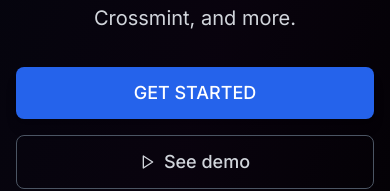
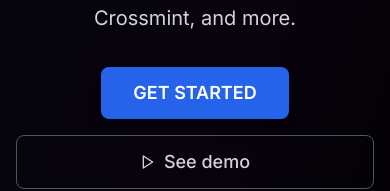
Before and after one commit to Sirius-ashwak/Ipverse, a React (Vite) app: page / in a window 390 px wide. Shown: the part 541-732 px from the top of the page. Built offline with nearby package versions, Linux system fonts and the light colour scheme; no server answers.

Commit message:
Fix Get Started Button Styling

```diff
--- a/src/index.css
+++ b/src/index.css
@@ -45,3 +45,16 @@
 .button-override:hover {
   background-color: #1d4ed8 !important;
 }
+
+/* Specific fix for Get Started buttons */
+button[style*="background-color: rgb(37, 99, 235)"],
+button[style*="background-color: #2563eb"] {
+  background-color: #2563eb !important;
+  color: white !important;
+  border: none !important;
+}
+
+button[style*="background-color: rgb(37, 99, 235)"]:hover,
+button[style*="background-color: #2563eb"]:hover {
+  background-color: #1d4ed8 !important;
+}
--- a/src/pages/HomePage.tsx
+++ b/src/pages/HomePage.tsx
@@ -216,16 +216,28 @@
             >
               {user ? (
                 <Link to="/dashboard" className="inline-block">
-                  <Button size="lg" className="px-8 w-full sm:w-auto">
+                  <button
+                    className="px-8 py-3 bg-blue-600 hover:bg-blue-700 text-white font-semibold rounded-lg border-0 shadow-lg transition-all duration-200 text-lg"
+                    style={{ backgroundColor: '#2563eb', color: 'white', border: 'none' }}
+                  >
                     Go to Dashboard
-                  </Button>
+                  </button>
                 </Link>
               ) : (
                 <>
                   <Link to="/login" className="inline-block">
-                    <Button size="lg" className="px-8 w-full sm:w-auto">
+                    <button
+                      className="px-8 py-3 bg-blue-600 hover:bg-blue-700 text-white font-semibold rounded-lg border-0 shadow-lg transition-all duration-200 text-lg"
+                      style={{ backgroundColor: '#2563eb', color: 'white', border: 'none' }}
+                      onMouseEnter={(e) => {
+                        e.currentTarget.style.backgroundColor = '#1d4ed8';
+                      }}
+                      onMouseLeave={(e) => {
+                        e.currentTarget.style.backgroundColor = '#2563eb';
+                      }}
+                    >
                       GET STARTED
-                    </Button>
+                    </button>
                   </Link>
                   <Button variant="outline" size="lg" className="px-8 w-full sm:w-auto">
                     <Play className="h-4 w-4 mr-2" />
@@ -589,10 +601,19 @@
           </p>
           {!user && (
             <Link to="/login" className="inline-block">
-              <Button size="lg" className="px-8">
+              <button
+                className="px-8 py-3 bg-blue-600 hover:bg-blue-700 text-white font-semibold rounded-lg border-0 shadow-lg transition-all duration-200 text-lg"
+                style={{ backgroundColor: '#2563eb', color: 'white', border: 'none' }}
+                onMouseEnter={(e) => {
+                  e.currentTarget.style.backgroundColor = '#1d4ed8';
+                }}
+                onMouseLeave={(e) => {
+                  e.currentTarget.style.backgroundColor = '#2563eb';
+                }}
+              >
                 START BUILDING
-                <ArrowRight className="ml-2 h-5 w-5" />
-              </Button>
+                <ArrowRight className="ml-2 h-5 w-5 inline" />
+              </button>
             </Link>
           )}
         </div>
```
